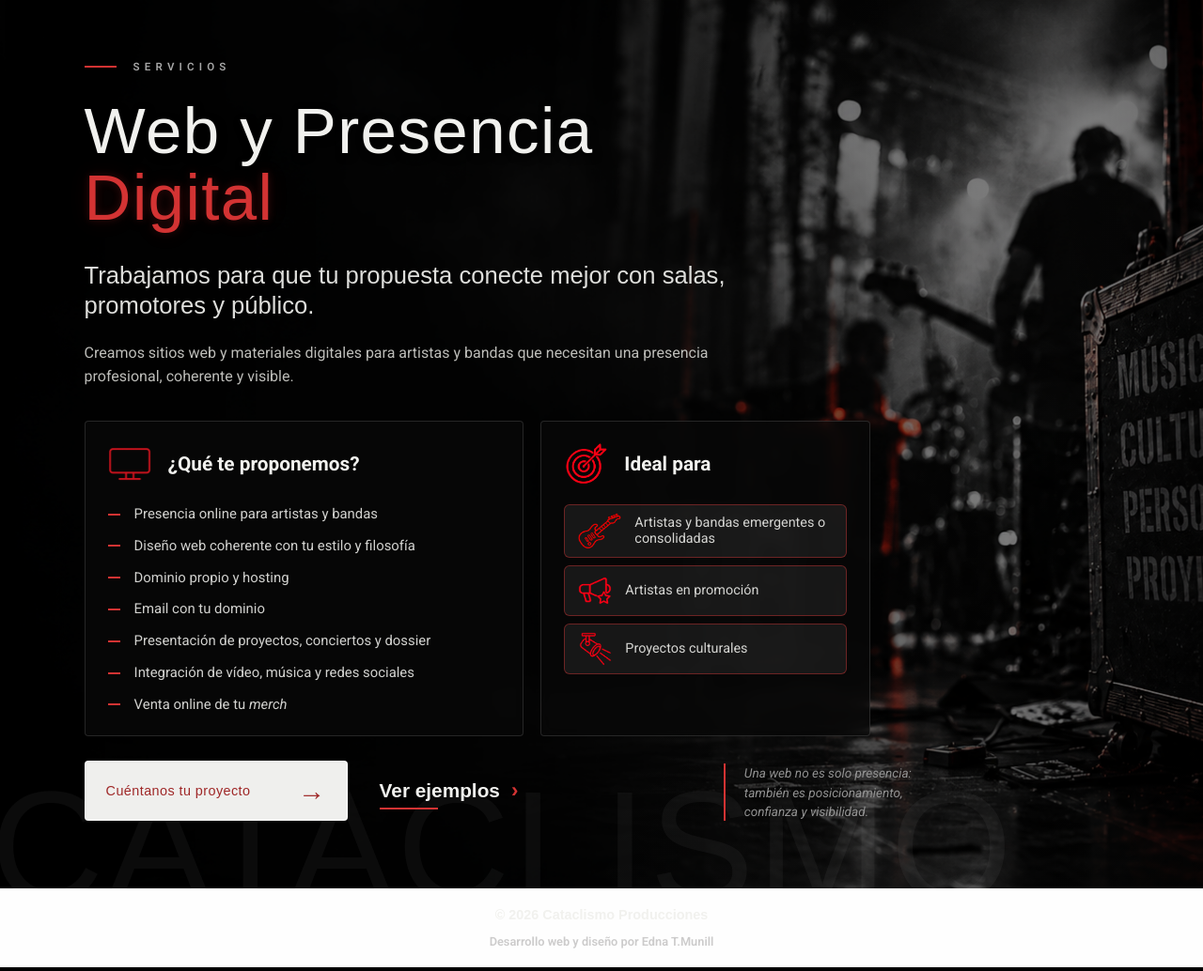
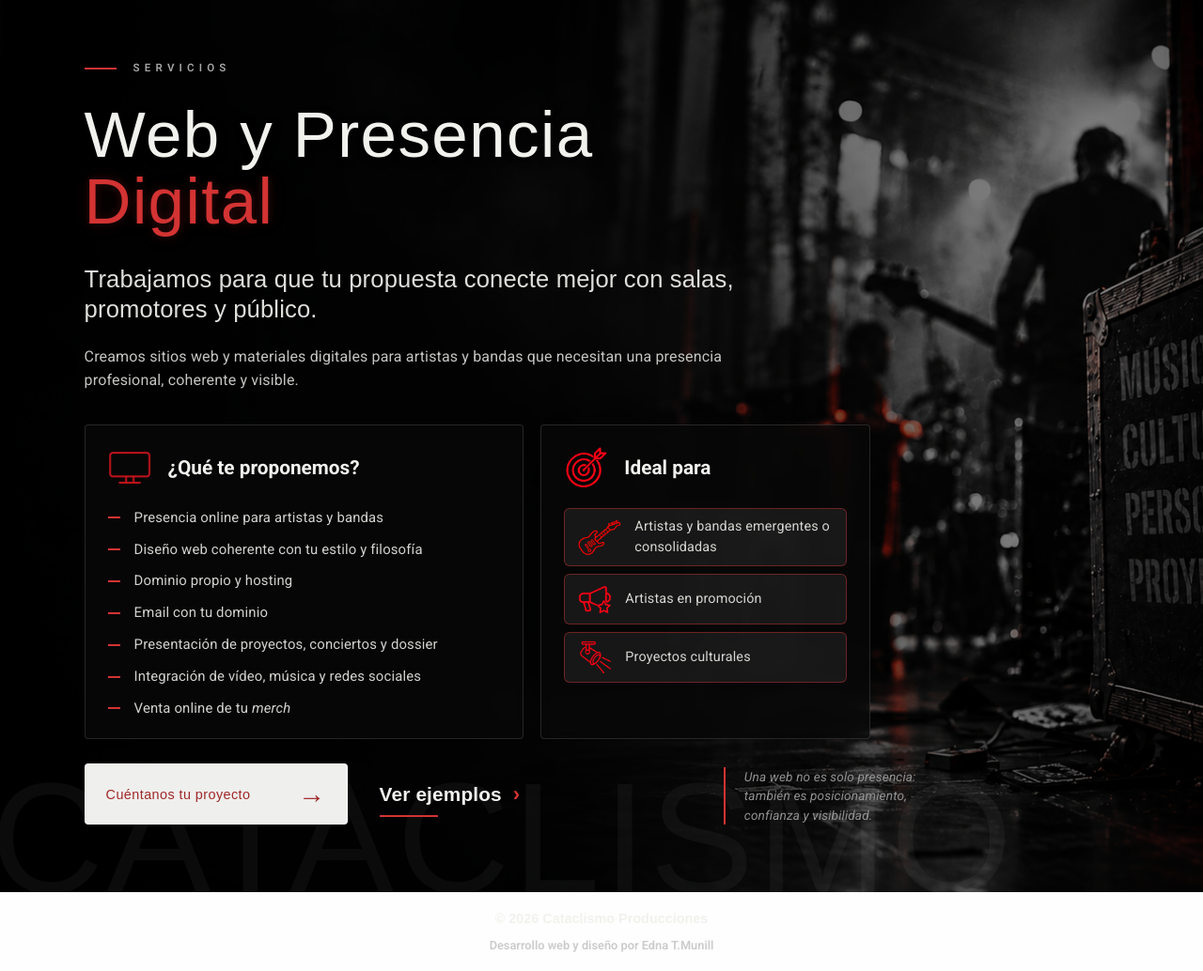
Before and after one commit to Ethra8/cataclismo-producciones, a Django app: page /services/web-presence/ in a window 1280 px wide. Shown: the part 88-1122 px from the top of the page at 94% size. Run offline with Django 5.2, Linux system fonts and the light colour scheme; some web fonts are replaced.

Commit message:
style p elements

```diff
--- a/services/static/services/css/web_presence.css
+++ b/services/static/services/css/web_presence.css
@@ -60,6 +60,10 @@
     position: relative;
     z-index: 2;
     width: min(1050px, 76%);
+    font-family: "Roboto", Helvetica, sans-serif;
+    font-size: 1rem;
+    line-height: 1.55;
+    letter-spacing: 0.01em;
 }
 
 
@@ -104,8 +108,8 @@
 .service-page .service-description {
     max-width: 720px;
     margin: 22px 0 0;
-    color: #bdbdb9;
-    font-family: "Roboto", Helvetica, sans-serif;
+    color: var(--color-lightgrey);
+    /* font-family: "Roboto", Helvetica, sans-serif; */
     font-size: 1rem;
     line-height: 1.55;
 }
@@ -335,7 +339,8 @@
     position: absolute;
     z-index: 1;
     left: -10px;
-    bottom: -38px;
+    bottom: -25px;
+    width: min-content;
     color: rgba(255, 255, 255, 0.045);
     font-family: "Zen Dots", sans-serif;
     font-size: clamp(6rem, 13vw, 12rem);
```
